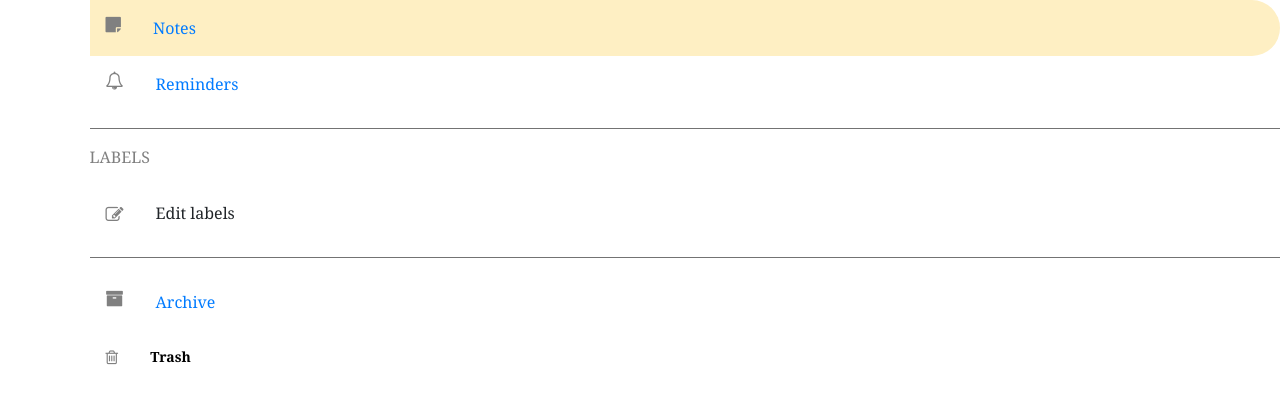
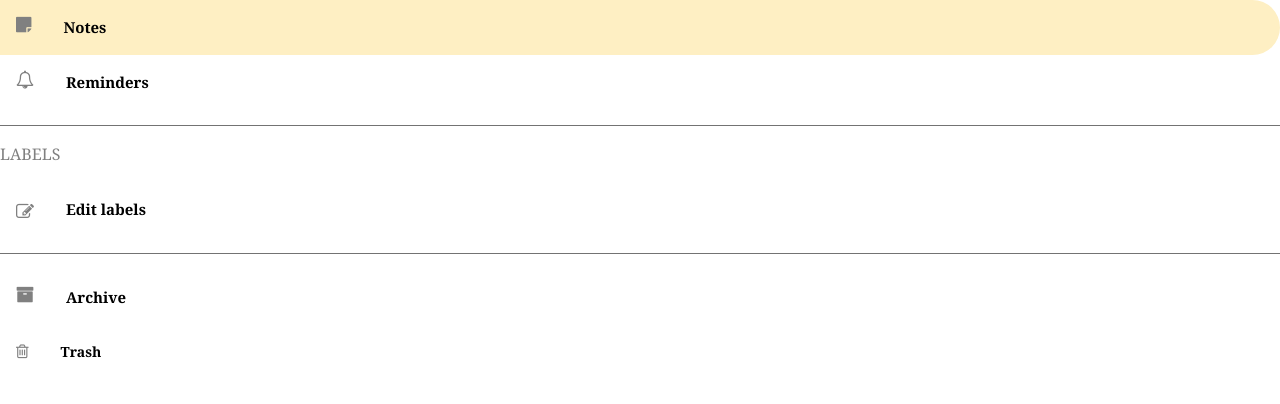
Before and after one commit to amit-kumar-mahato/fundoofrontend, a React (Create React App) app in the folder my-app/: page /sidenav in a window 1280 px wide. Shown: the top 404 px of the page. Built offline with nearby package versions, Linux system fonts and the light colour scheme.

Commit message:
[Amit] refactored sidedrawer.css

```diff
--- a/my-app/src/sidedrawer.css
+++ b/my-app/src/sidedrawer.css
@@ -17,11 +17,13 @@
   }
 .side-drawer ul{
     list-style: none;
-    margin-left: 7%;
 }
 .side-drawer li .p-3{
     text-decoration: none;
     padding-top: 5px;
+}
+.side-drawer li .d-flex{
+  align-items: center;
 }
 .active{
     width:100%;
@@ -39,3 +41,8 @@
 .side-drawer ul li.active:hover{
     background-color: #feefc3;
 }
+.side-drawer-content{
+  color:black;
+  font-size: 15px;
+  font-weight:bold
+}
```
